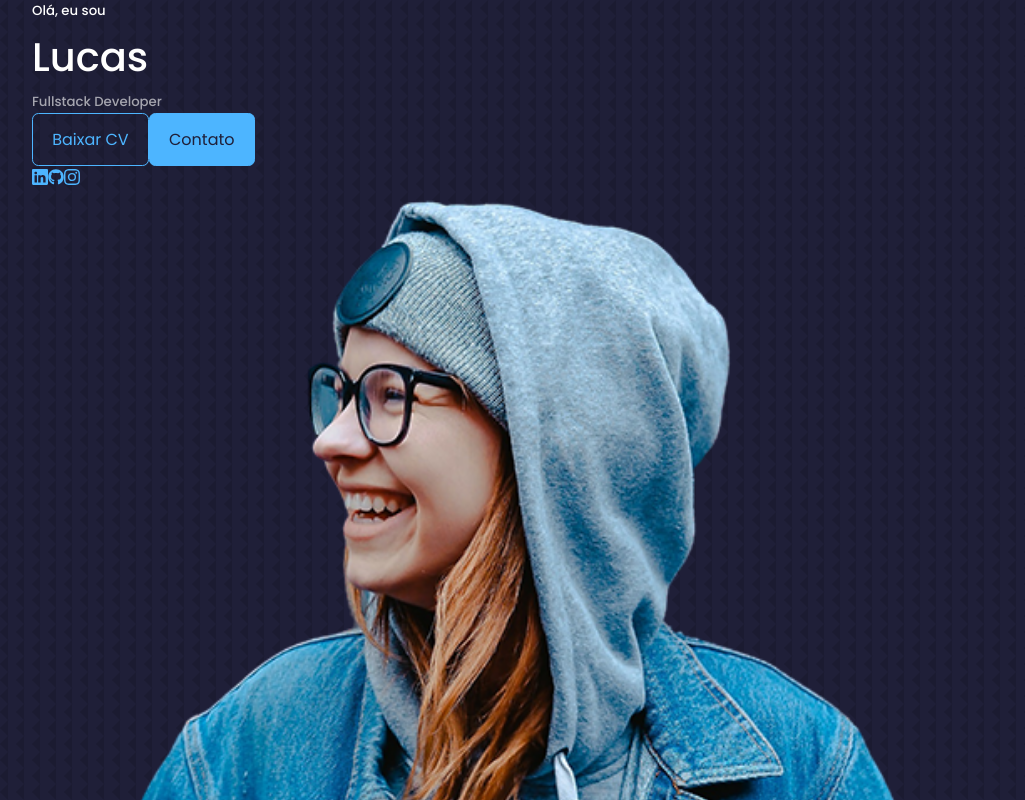
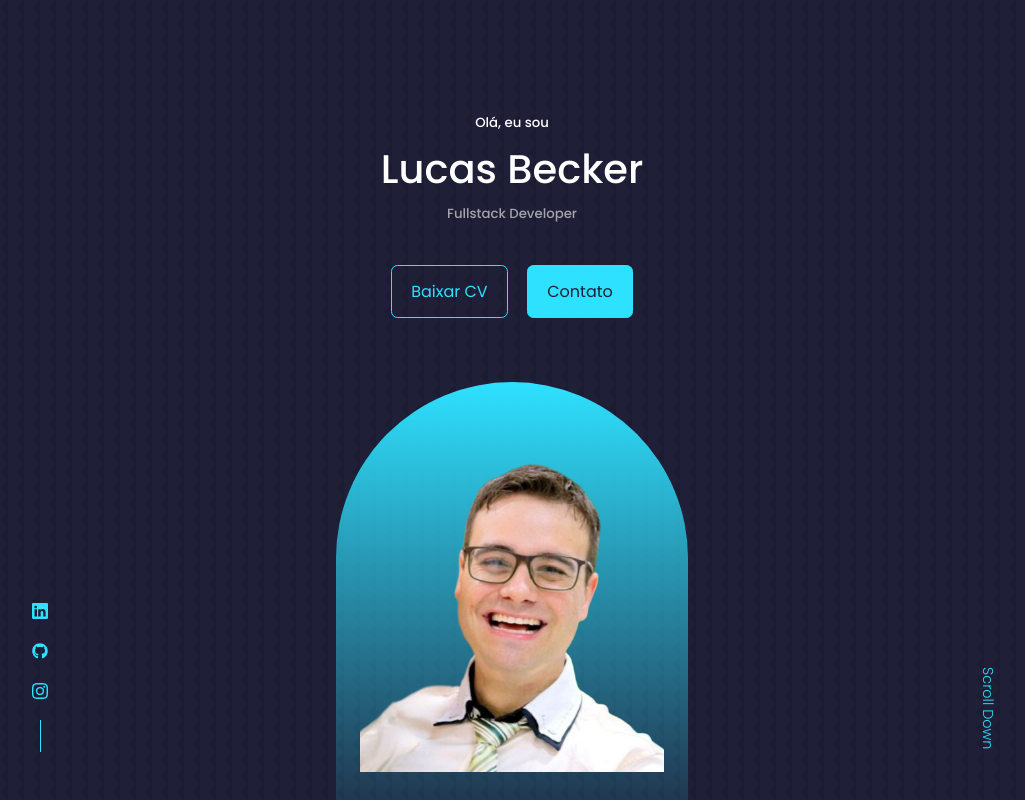
Before and after one commit to LucBecker/react-portfolio-website, a React (Create React App) app: page / in a window 1280 px wide. Shown: the top 800 px of the page, without its empty margins (128-1153 px from the left). Built offline with nearby package versions, Linux system fonts and the light colour scheme.

Commit message:
Header Component CSS

```diff
--- a/src/components/header/Header.jsx
+++ b/src/components/header/Header.jsx
@@ -9,7 +9,7 @@ const header = () => {
     <header>
       <div className='container header__container'>
         <h5>Olá, eu sou</h5>
-        <h1>Lucas</h1>
+        <h1>Lucas Becker</h1>
         <h5 className='text-light'>Fullstack Developer</h5>
         <CTA/>
 
--- a/src/components/header/header.css
+++ b/src/components/header/header.css
@@ -0,0 +1,61 @@
+header {
+    height: 100vh;
+    padding-top: 7rem;
+    overflow: hidden;
+}
+
+.header__container{
+    text-align: center;
+    height: 100%;
+    position: relative;
+}
+
+/* ============ CTA ================ */
+.cta{
+    margin-top: 2.5rem;
+    display: flex;
+    gap: 1.2rem;
+    justify-content: center;
+}
+
+/* ============ HEADER SOCIALS  ================ */
+.header__socials{
+    display: flex;
+    flex-direction: column;
+    align-items: center;
+    gap: 0.8rem;
+    position: absolute;
+    left: 0;
+    bottom: 3rem;
+}
+
+.header__socials::after{
+    content: '';
+    width: 1px;
+    height: 1px;
+    height: 2rem;
+    background: var(--color-primary);
+}
+
+/* ============ ME  ================ */
+.me{
+    background: linear-gradient(var(--color-primary), transparent);
+    width: 22rem;
+    height: 30rem;
+    position: absolute;
+    left: calc(50% - 11rem);
+    margin-top: 4rem;
+    border-radius: 12rem 12rem 0 0;
+    overflow: hidden;
+    padding: 5rem 1.5rem 1.5rem 1.5rem;
+}
+
+/* ============ SCROLL DOWN ================ */
+.scroll__down{
+    position: absolute;
+    right: -2.3rem;
+    bottom: 5rem;
+    transform: rotate(90deg);
+    font-weight: 300;
+    font-size: 0.9rem;
+}
--- a/src/index.css
+++ b/src/index.css
@@ -13,7 +13,7 @@
 :root{
     --color-bg: #1f1f38;
     --color-bg-variant: #2c2c6c;
-    --color-primary: #4db5ff;
+    --color-primary: #2ee1ff;
     --color-primary-variant: rgba(77, 181, 255, 0.4);
     --color-white: #fff;
     --color-light: rgba(255, 255, 255, 0.6);
```
Also changed, not shown: src/assets/me.png.
